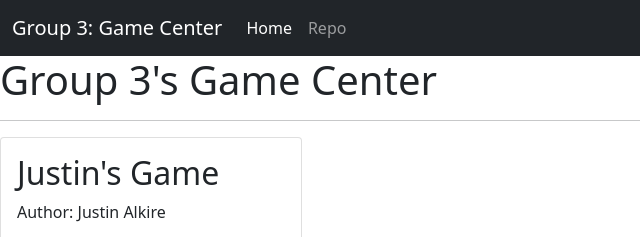
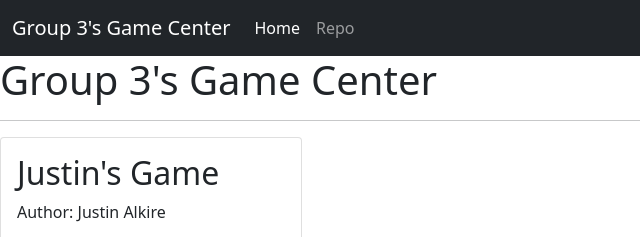
Before and after one commit to MLSMason6/gcenter-freddie, a plain HTML site: page index.html in a window 1280 px wide. Shown: the top 237 px of the page, 0-640 px from the left. Drawn offline with nearby package versions, Linux system fonts and the light colour scheme.

Commit message:
Update index.html

```diff
--- a/index.html
+++ b/index.html
@@ -2,7 +2,7 @@
 <html lang="en" >
 <head>
   <meta charset="UTF-8">
-  <title>CodePen - Game Center</title>
+  <title>Group 3's Game Center</title>
   <meta name="viewport" content="width=device-width, initial-scale=1"><link rel="stylesheet" href="https://cdnjs.cloudflare.com/ajax/libs/normalize/5.0.0/normalize.min.css">
 <link rel='stylesheet' href='https://cdnjs.cloudflare.com/ajax/libs/bootstrap/5.0.2/css/bootstrap.min.css'><link rel="stylesheet" href="./style.css">
 
@@ -13,7 +13,7 @@
   <div class="container-fluid">
     <a class="navbar-brand" href="#">
       <i class="bi bi-cassette"></i>
-      Group 3: Game Center</a>
+      Group 3's Game Center</a>
     <button class="navbar-toggler" type="button" data-bs-toggle="collapse" data-bs-target="#navbarNav" aria-controls="navbarNav" aria-expanded="false" aria-label="Toggle navigation">
       <span class="navbar-toggler-icon"></span>
     </button>
```
